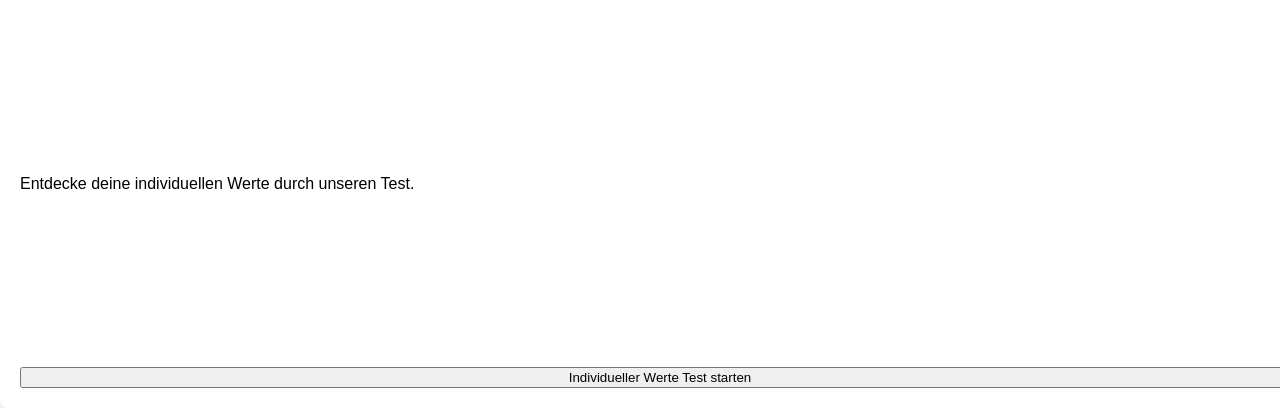
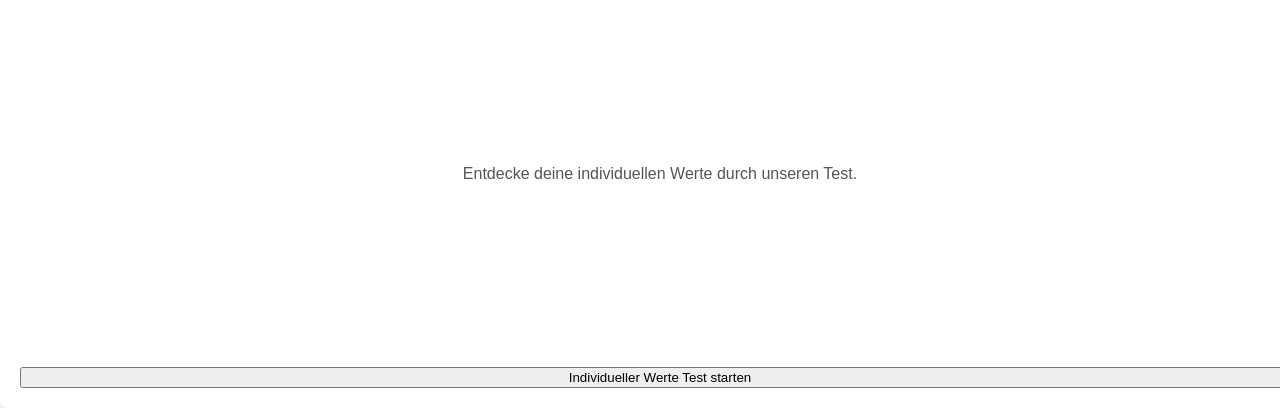
Before and after one commit to BrunoB1979/phil, a plain HTML site: page index.html in a window 1280 px wide. Shown: the part 432-840 px from the top of the page. Drawn offline with Linux system fonts and the light colour scheme.

Commit message:
Update index.html

```diff
--- a/index.html
+++ b/index.html
@@ -2,6 +2,7 @@
 <html lang="de">
 <head>
     <meta charset="UTF-8">
+    <meta name="viewport" content="width=device-width, initial-scale=1.0">
     <title>Wissenschaftswelle - Startseite</title>
     <link rel="stylesheet" href="css/styles.css">
 </head>
@@ -11,11 +12,10 @@
             <img src="images/logo.png" alt="Wissenschaftswelle Logo">
         </div>
         <h1>Willkommen bei Wissenschaftswelle</h1>
-        <p>Entdecke deine individuellen Werte durch unseren Test.</p>
+        <p class="intro">Entdecke deine individuellen Werte durch unseren Test.</p>
         <button onclick="startTest()">Individueller Werte Test starten</button>
     </div>
 
-    <script src="js/script.js"></script>
     <script>
         function startTest() {
             window.location.href = 'test1/individuelle_werte_test.html';
```
